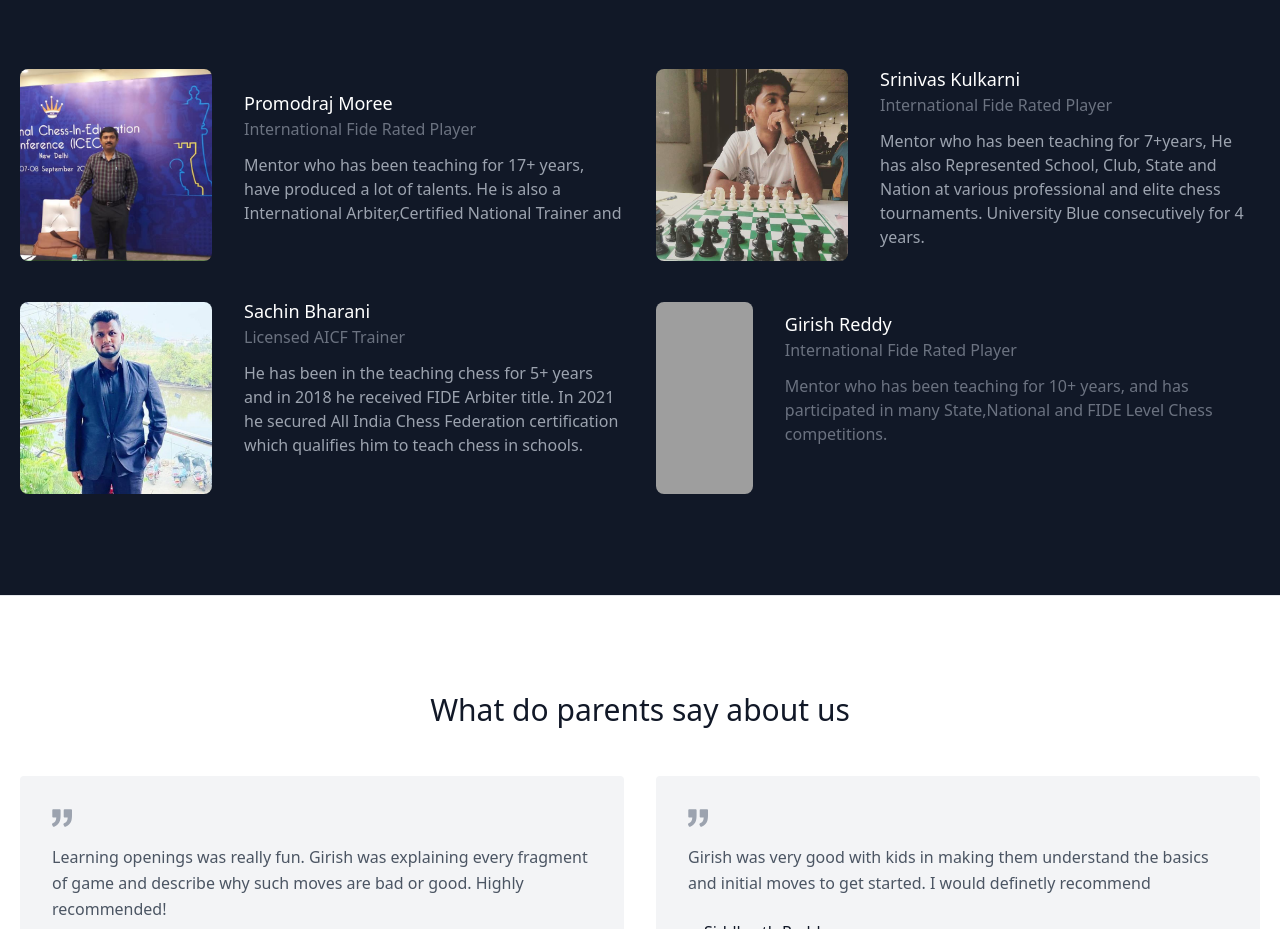
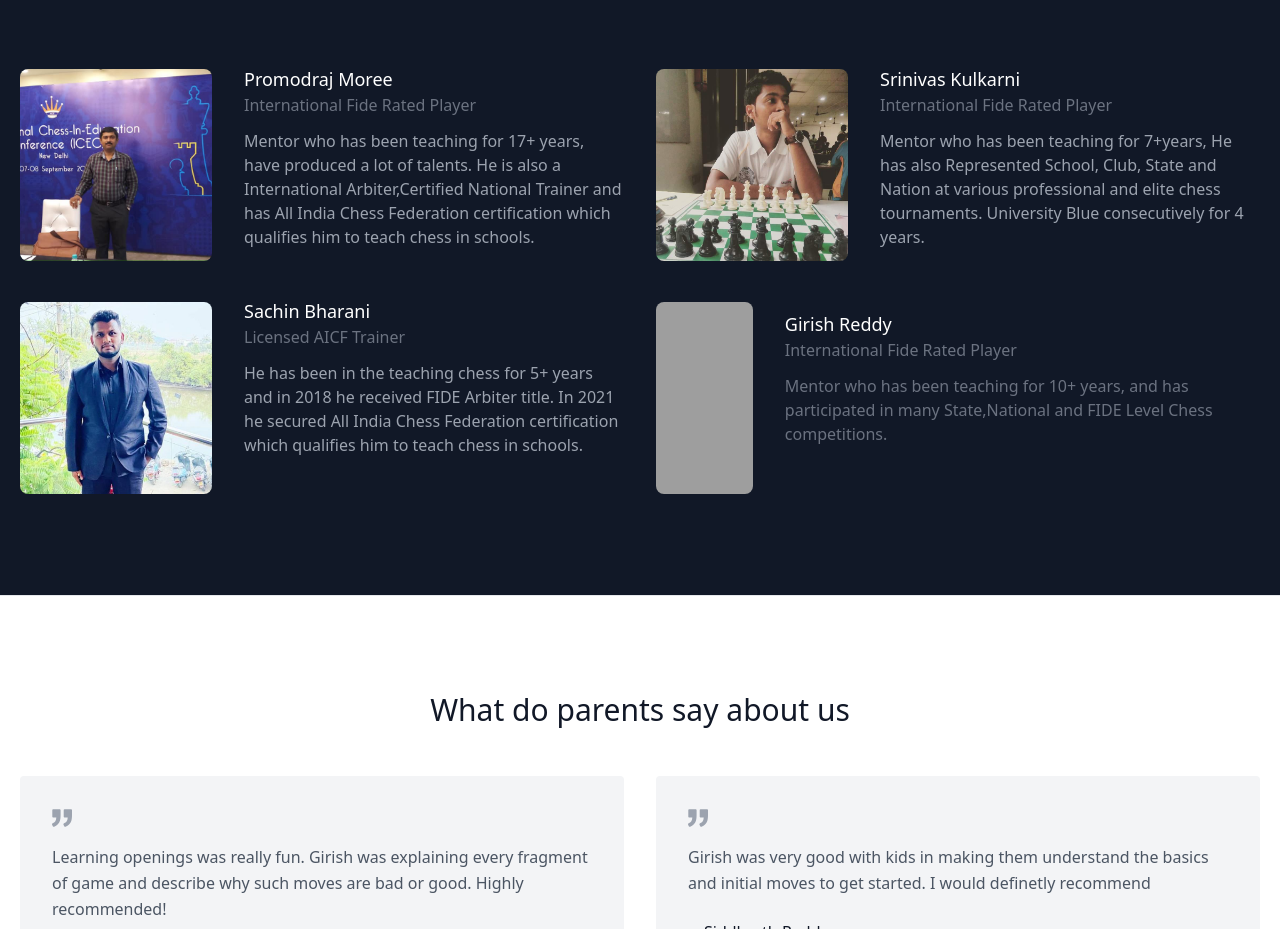
Before and after one commit to iamgirishreddy/MindLabz2.0, a plain HTML site: page index.html in a window 1280 px wide. Shown: the part 1300-2229 px from the top of the page. Drawn offline with nearby package versions, Linux system fonts and the light colour scheme; grey boxes are pictures that could not be loaded.

Commit message:
small update 2.1.2
change in our team

```diff
--- a/index.html
+++ b/index.html
@@ -113,7 +113,7 @@
                 <div class="flex-grow sm:pl-8">
                   <h2 class="title-font font-medium text-lg text-white">Promodraj Moree</h2>
                   <h3 class="text-gray-500 mb-3">International Fide Rated Player</h3>
-                  <p class="mb-4">Mentor who has been teaching for 17+ years, have produced a lot of talents. He is also a International Arbiter,Certified National Trainer and  </p>
+                  <p class="mb-4">Mentor who has been teaching for 17+ years, have produced a lot of talents. He is also a International Arbiter,Certified National Trainer and has All India Chess Federation certification which qualifies him to teach chess in schools.</p>
                   <!-- <span class="inline-flex">
                     <a class="text-gray-500">
                       <svg fill="none" stroke="currentColor" stroke-linecap="round" stroke-linejoin="round" stroke-width="2" class="w-5 h-5" viewBox="0 0 24 24">
```
